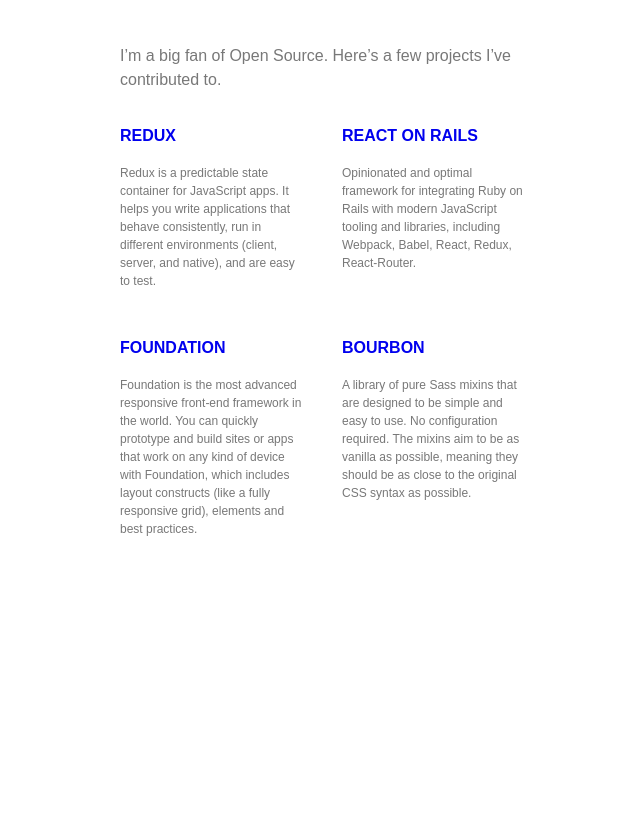
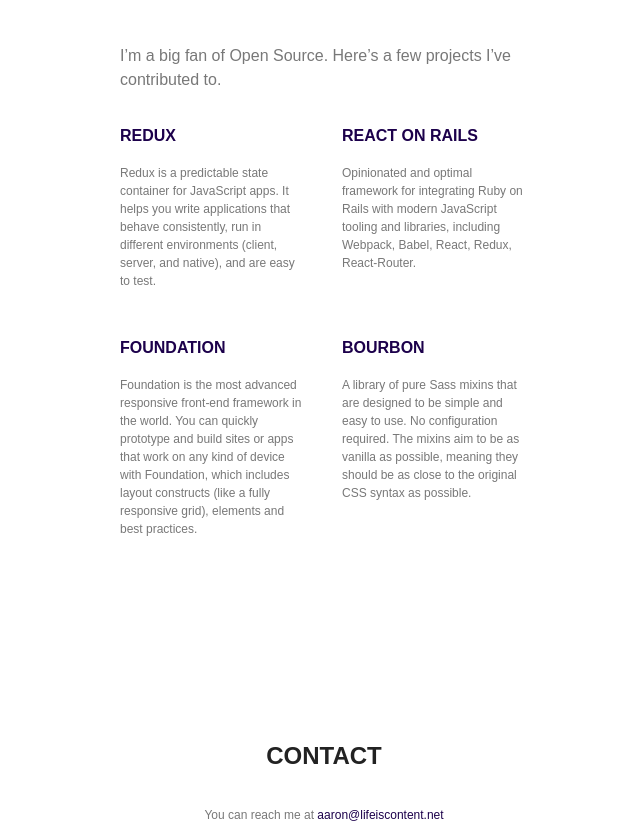
Before and after one commit to lifeiscontent/lifeiscontent.net, a React (Create React App) app: page / in a window 1280 px wide. Shown: the part 1425-2261 px from the top of the page, without its empty margins (316-956 px from the left). Before the commit the page ends 1993 px from the top, so only its background shows below. Built offline with nearby package versions, Linux system fonts and the light colour scheme.

Commit message:
Add contact info

```diff
--- a/src/App.js
+++ b/src/App.js
@@ -53,12 +53,25 @@
               {Object.values(contributions).map((contribution, key) => (
                 <Grid.Cell key={key} sm="1of2" className="u-margin-bottom--18">
                   <h3>
-                    <a href={contribution.url}>{contribution.title}</a>
+                    <a href={contribution.url} target="_blank">
+                      {contribution.title}
+                    </a>
                   </h3>
                   <p>{contribution.description}</p>
                 </Grid.Cell>
               ))}
             </Grid>
+          </Container>
+        </Section>
+        <Section>
+          <Container>
+            <h2>Contact</h2>
+            <p>
+              You can reach me at{' '}
+              <a href="mailto:aaron@lifeiscontent.net">
+                aaron@lifeiscontent.net
+              </a>
+            </p>
           </Container>
         </Section>
       </Article>
--- a/src/index.css
+++ b/src/index.css
@@ -5,11 +5,12 @@
 }
 
 body {
-  margin: 0;
-  padding: 0;
+  color: #787878;
   font-family: 'Gotham', sans-serif;
   font-size: 12px;
   line-height: 1.5;
+  margin: 0;
+  padding: 0;
 }
 
 h1 {
@@ -27,23 +28,12 @@
 h1,
 h2,
 h3 {
+  color: #222;
   text-transform: uppercase;
 }
 
-h1,
-h2 {
-  color: #222;
-}
-
-h3 {
-  color: #1c004c;
-}
-
-p {
-  color: #787878;
-}
-
 a {
+  color: #1c004b;
   text-decoration: none;
 }
 
```
